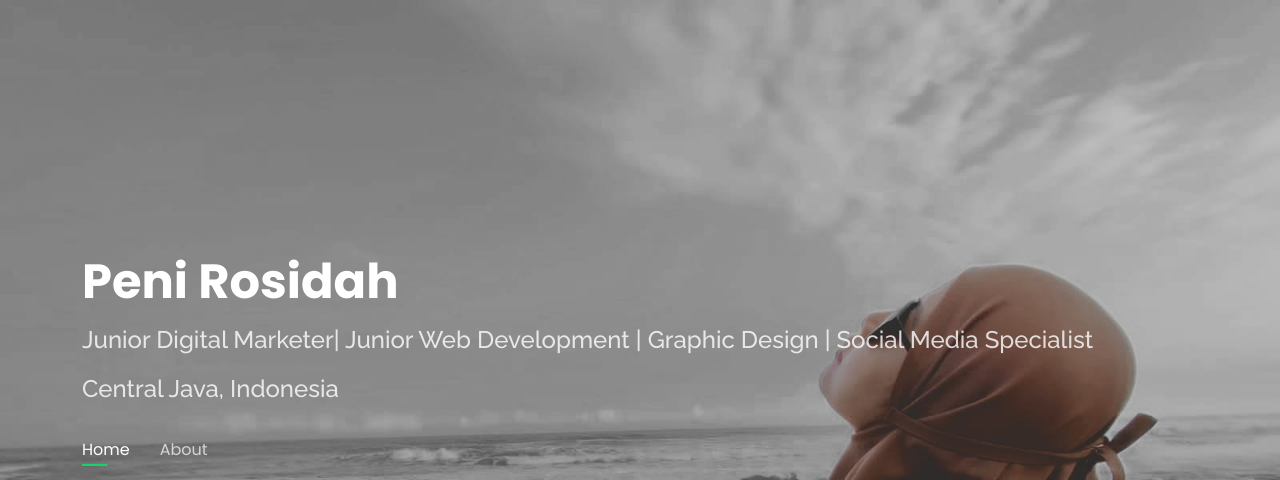
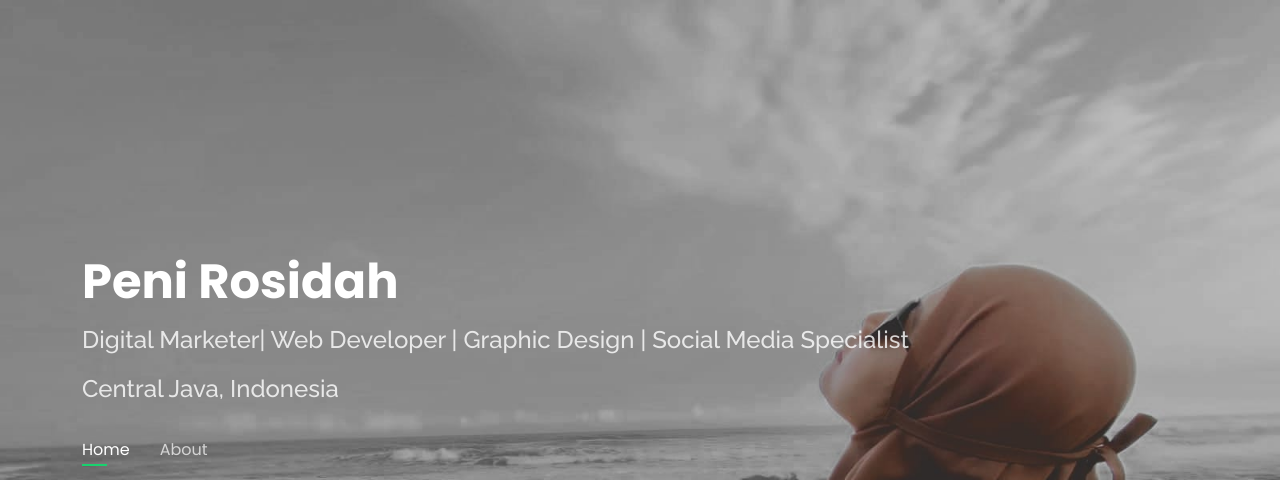
Before and after one commit to penyrosidah/aboutme, a plain HTML site: page index.html in a window 1280 px wide. Shown: the top 480 px of the page. Drawn offline with nearby package versions, Linux system fonts and the light colour scheme.

Commit message:
Update index.html

```diff
--- a/index.html
+++ b/index.html
@@ -44,7 +44,7 @@
       <h1><a href="index.html">Peni Rosidah</a></h1>
       <!-- Uncomment below if you prefer to use an image logo -->
       <!-- <a href="index.html" class="mr-auto"><img src="assets/img/bg.jpeg" alt="" class="img-fluid"></a> -->
-      <h2>Junior Digital Marketer| Junior Web Development | Graphic Design | Social Media Specialist </h2>
+      <h2>Digital Marketer| Web Developer | Graphic Design | Social Media Specialist </h2>
       <h2>Central Java, Indonesia</h2>
       <nav id="navbar" class="navbar">
         <ul>
```
